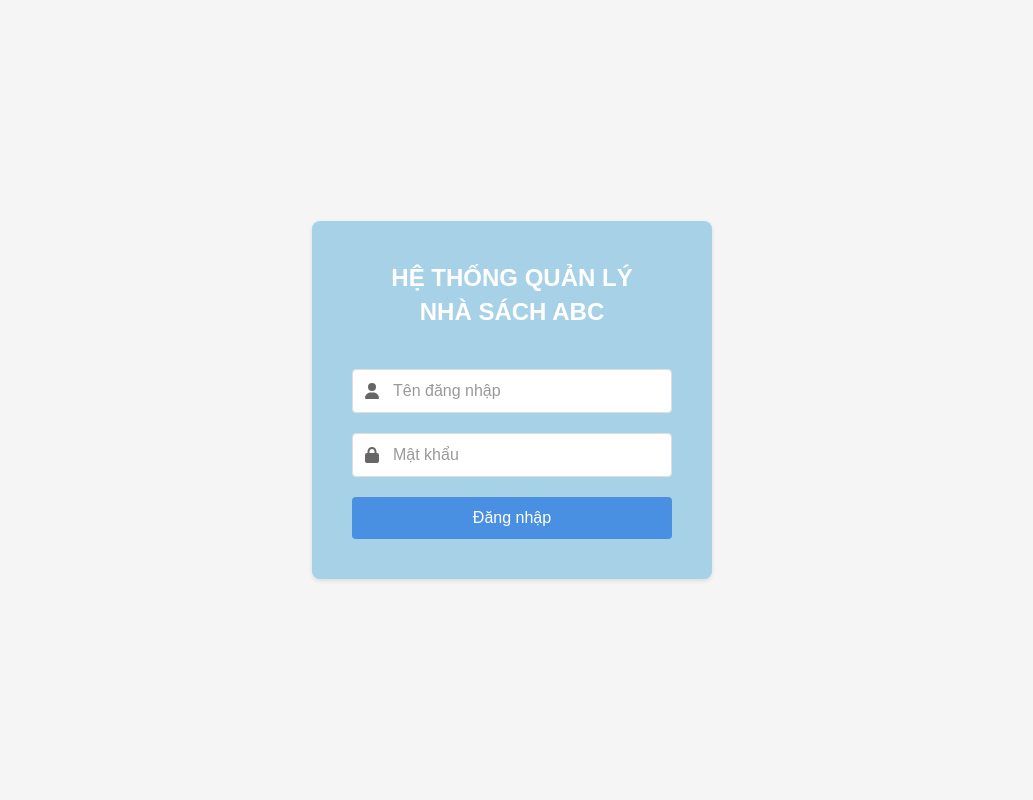
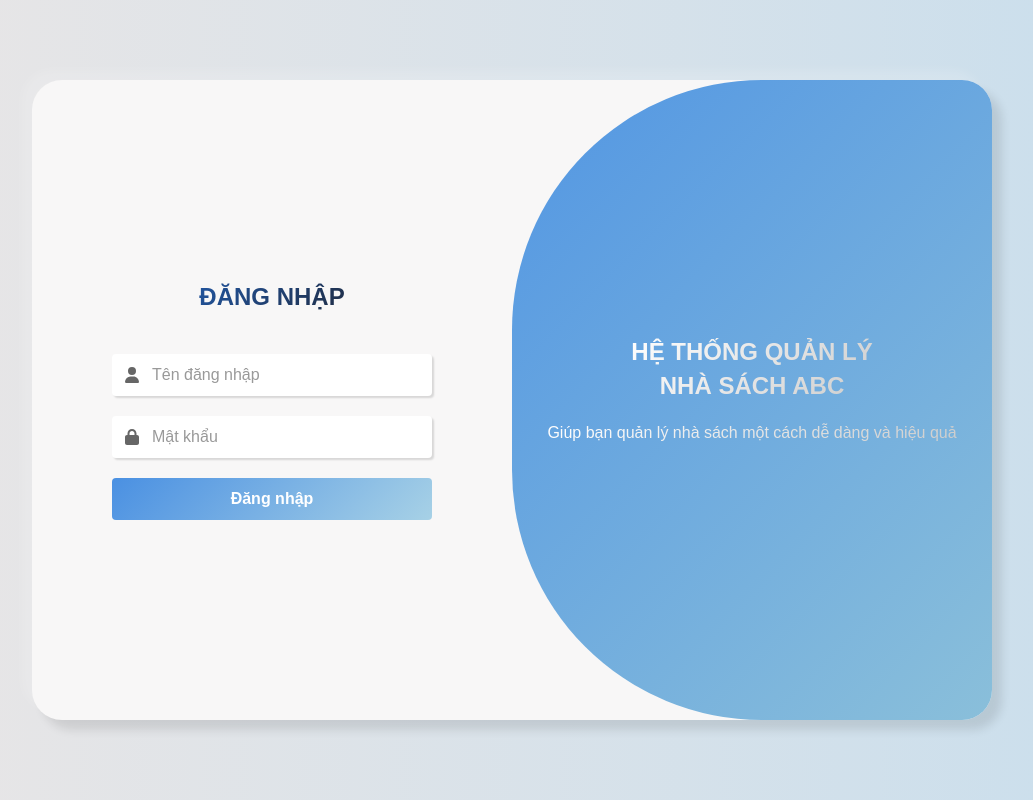
Before and after one commit to nhankhtn/manage-book, a Next.js app in the folder frontend/: page /auth/login in a window 1280 px wide. Shown: the whole page, without its empty margins (128-1161 px from the left). Built offline with nearby package versions, Linux system fonts and the light colour scheme; no server answers.

Commit message:
login layout

```diff
--- a/frontend/src/app/auth/auth.module.scss
+++ b/frontend/src/app/auth/auth.module.scss
@@ -1,7 +1,7 @@
 .container {
   width: 100vw;
   height: 100vh;
-  background: #fff;
+  background: linear-gradient(to right, #e9e6e6, #6da6cd5e);
   display: flex;
   justify-content: center;
   align-items: center;
--- a/frontend/src/app/auth/login/Login.module.scss
+++ b/frontend/src/app/auth/login/Login.module.scss
@@ -1,27 +1,49 @@
 .container {
-  min-height: 100%;
-  width: 100%;
+  min-height: 80%;
+  width: 75%;
+  background-color: #f8f7f7;
+  position: relative;
+  border-radius: 30px;
+  overflow: hidden;
+  box-shadow: 10px 10px 10px rgba(0, 0, 0, 0.1), -10px -10px 10px rgba(255, 255, 255, 0.15);
+}
+.login_container {
+  position: absolute;
+  left: 0;
+  top:0;
+  width: 50%;
   display: flex;
+  justify-content: center;
   align-items: center;
+  height: 100%;
+}
+.desc_container {
+
+  border-radius: 250px 0 0 250px;
+  position: absolute;
+  right: 0;
+  width: 50%;
+  height: 100%;
+  background: linear-gradient(135deg, #5296e3, #8abfda);
+  display: flex;
   justify-content: center;
-  background-color: #f5f5f5;
-  padding: 20px;
+  align-items: center;
+  flex-direction: column;
 }
-
 .loginForm {
-  background-color: #a7d1e6;
   padding: 40px;
   border-radius: 8px;
-  width: 100%;
-  max-width: 400px;
-  box-shadow: 0 2px 4px rgba(0, 0, 0, 0.1);
+  width: min(400px, 100%);
   display: flex;
   flex-direction: column;
+  justify-content: center;
   gap: 20px;
 }
 
 .title {
-  color: white;
+  background: linear-gradient(135deg, #ffffff, #cccccc);
+  background-clip: text;
+  -webkit-text-fill-color: transparent;
   font-size: 24px;
   font-weight: bold;
   text-align: center;
@@ -43,7 +65,8 @@
   input {
     width: 100%;
     padding: 12px 12px 12px 40px;
-    border: 1px solid #ddd;
+    border: none;
+    box-shadow: 2px 2px 2px rgba(0, 0, 0, 0.133);
     border-radius: 4px;
     font-size: 16px;
     background: white;
@@ -63,25 +86,42 @@
   font-weight: 500;
 }
 .submitButton {
-  background-color: #4a90e2;
+  background: linear-gradient(135deg, #4a90e2, #a7d1e6);
   color: white;
   border: none;
   padding: 12px 24px;
   border-radius: 4px;
   font-size: 16px;
-  font-weight: 500;
+  font-weight: bolder;
   cursor: pointer;
   transition: background-color 0.2s;
 
   &:hover {
-    background-color: darken(#4a90e2, 10%);
+    box-shadow: 5px 5px 5px rgba(0, 0, 0, 0.1) inset,
+    -4px -4px 4px rgba(255, 255, 255, 0.2) inset;
   }
 
   &:active {
     background-color: darken(#4a90e2, 15%);
+
   }
 }
 .icon {
   width: 16px;
   height: 16px;
 }
+
+.login_title{
+  background: linear-gradient(135deg, #2268ca, #1f1a1a);
+  background-clip: text;
+  -webkit-text-fill-color: transparent;
+}
+.desc{
+  background: linear-gradient(135deg, #ffffff, #cccccc);
+  background-clip: text;
+  -webkit-text-fill-color: transparent;
+  font-size: 1em;
+  text-align: center;
+  margin-bottom: 20px;
+  line-height: 1.4;
+}
--- a/frontend/src/app/auth/login/page.js
+++ b/frontend/src/app/auth/login/page.js
@@ -46,10 +46,10 @@ export default function Component() {
 
     return (
         <div className={styles.container}>
+            <div className={styles.login_container}>
                 <form className={styles.loginForm} onSubmit={handleSubmit}>
-                <h1 className={styles.title}>
-                    HỆ THỐNG QUẢN LÝ<br />
-                    NHÀ SÁCH ABC
+                    <h1 className={`${styles.title} ${styles.login_title}`}>
+                        ĐĂNG NHẬP
                     </h1>
 
                     <div className={styles.inputGroup}>
@@ -83,5 +83,14 @@ export default function Component() {
                     </button>
                 </form>
             </div>
+
+            <div className={styles.desc_container}>
+                <p className={styles.title}>HỆ THỐNG QUẢN LÝ<br />
+                NHÀ SÁCH ABC</p>
+                <p className={styles.desc}>
+                    Giúp bạn quản lý nhà sách một cách dễ dàng và hiệu quả
+                </p>
+            </div>
+        </div>
     )
 }
```
Lines whose indentation alone changed are shown as unchanged.
